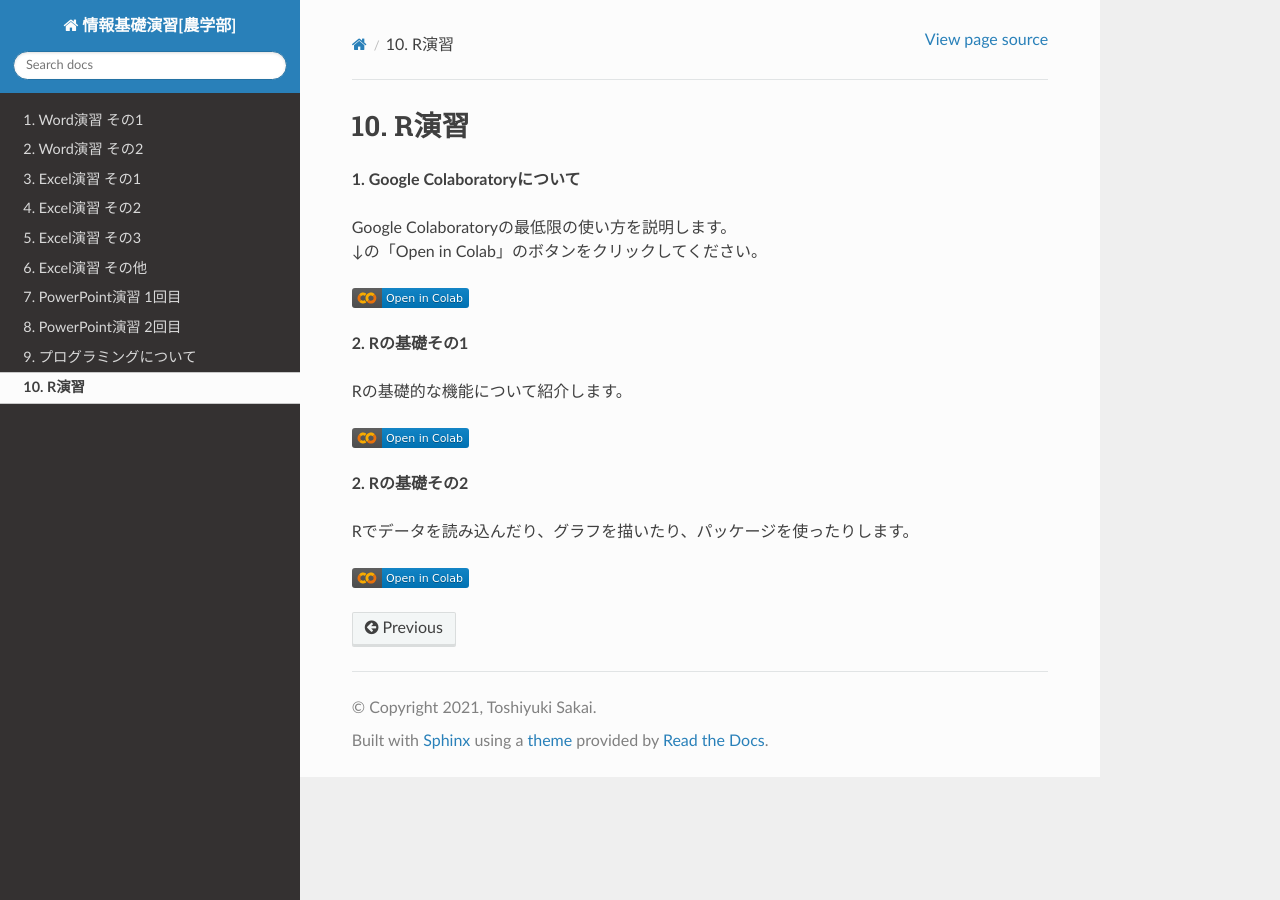
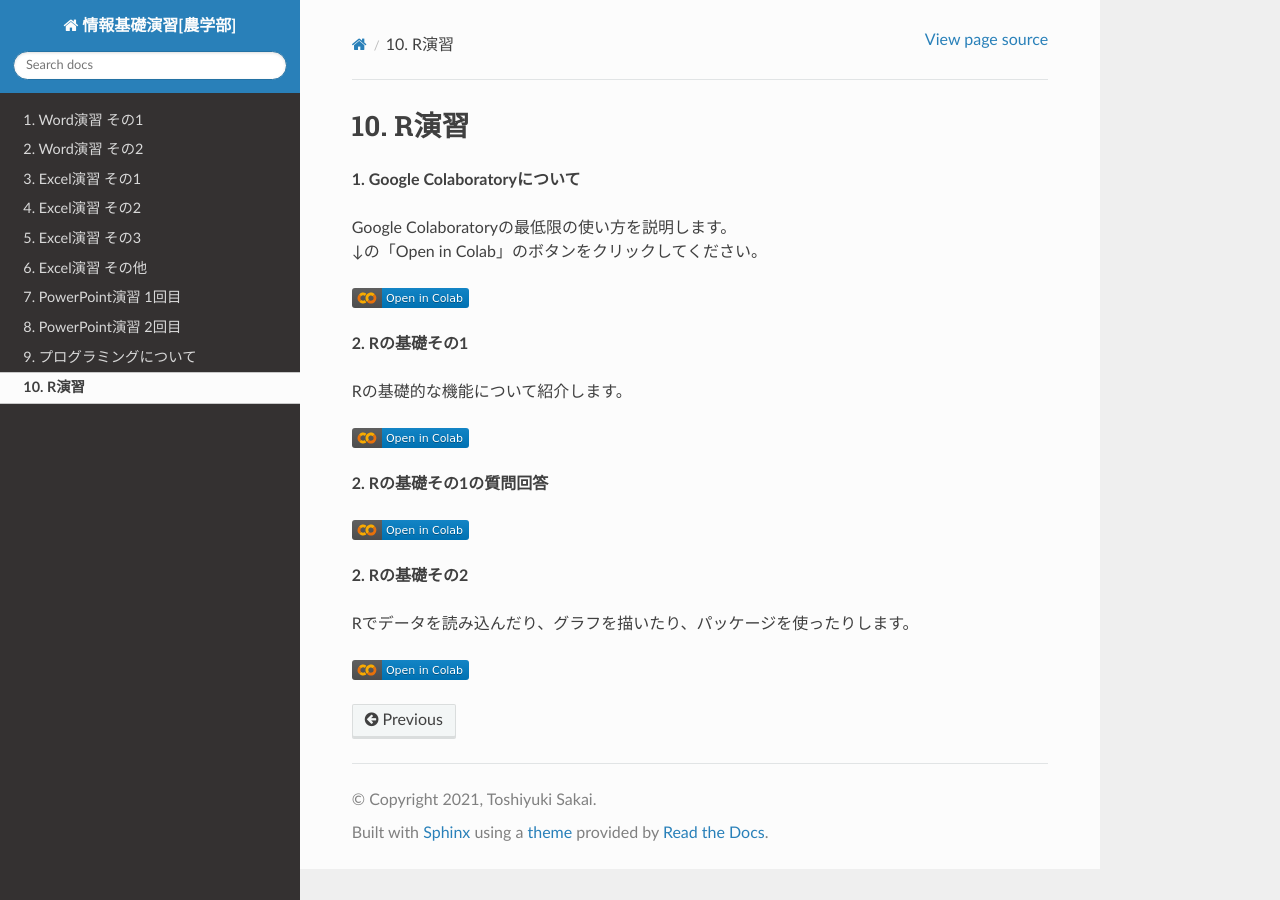
Before and after one commit to slt666666/informatics_agri_1st, a Sphinx documentation site: the page built from source/R_1.rst, in a window 1280 px wide. Built offline with Sphinx 7.4.7 and the Read the Docs theme 2.0.0, drawn with Linux system fonts in a browser that asks for light colours.

Commit message:
upload RL02 QA

```diff
--- a/source/R_1.rst
+++ b/source/R_1.rst
@@ -17,6 +17,12 @@
 .. image:: _static/images/programming/colab-badge.svg
    :target: https://colab.research.google.com/github/slt666666/informatics_agri_1st/blob/main/source/_static/colab_notebook/RL02.ipynb
 
+**2. Rの基礎その1の質問回答**
+
+.. image:: _static/images/programming/colab-badge.svg
+   :target: https://colab.research.google.com/github/slt666666/informatics_agri_1st/blob/main/source/_static/colab_notebook/RL02_QA.ipynb
+
+
 **2. Rの基礎その2**
 
 Rでデータを読み込んだり、グラフを描いたり、パッケージを使ったりします。
```
Also changed, not shown: source/_static/colab_notebook/RL02_QA.ipynb (added).
